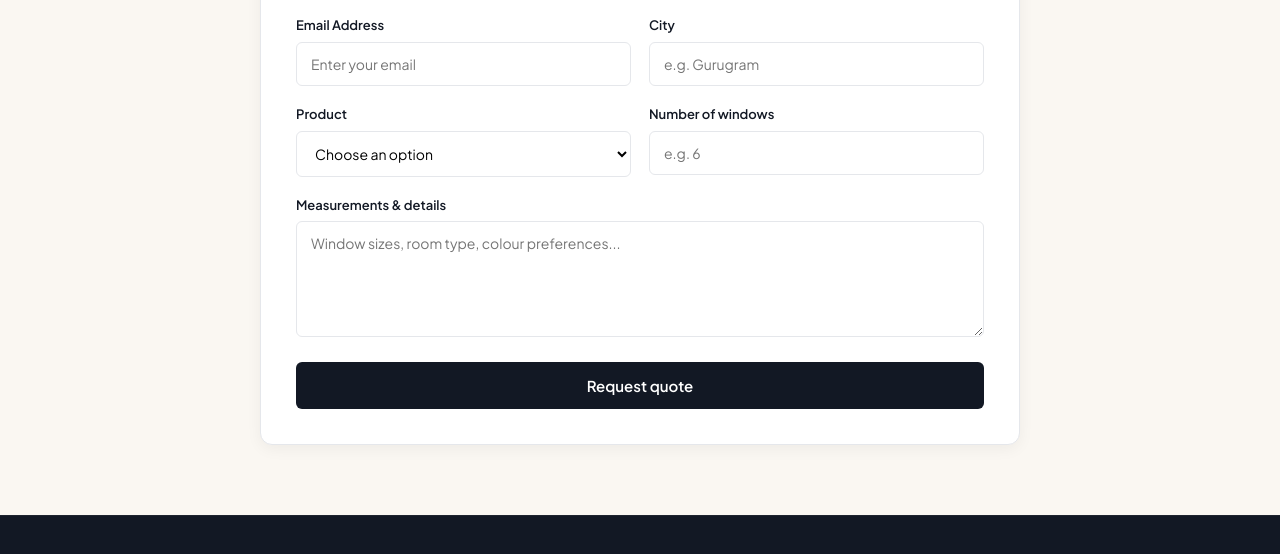
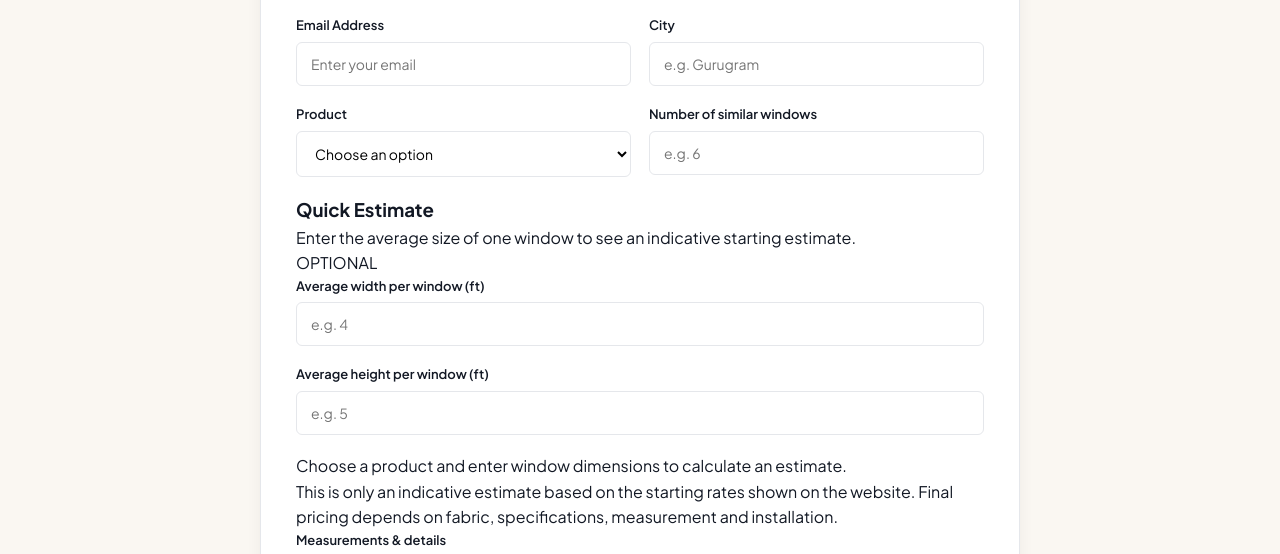
Before and after one commit to seenukumar-art/The-blind-Scource, a plain HTML site: page quote.html in a window 1280 px wide. Shown: the part 632-1186 px from the top of the page. Drawn offline with nearby package versions, Linux system fonts and the light colour scheme; a web font is replaced by a local one.

Commit message:
Add indicative window-covering estimate to quote form

```diff
--- a/quote.html
+++ b/quote.html
@@ -49,8 +49,32 @@
             <div class="form-row"><div class="form-group"><label for="email">Email Address</label><input type="email" id="email" name="email" placeholder="Enter your email"></div><div class="form-group"><label for="city">City</label><input type="text" id="city" name="city" placeholder="e.g. Gurugram" required></div></div>
             <div class="form-row">
                 <div class="form-group"><label for="service">Product</label><select id="service" name="service" required><option value="" disabled selected>Choose an option</option><option>Roller Blinds</option><option>Zebra Blinds</option><option>Roman Blinds</option><option>Wooden Blinds</option><option>Bamboo Blinds</option><option>Blackout Blinds</option><option>Motorized Blinds</option><option>Curtains</option><option>Other</option></select></div>
-                <div class="form-group"><label for="windows">Number of windows</label><input type="number" id="windows" name="windows" placeholder="e.g. 6"></div>
+                <div class="form-group"><label for="windows">Number of similar windows</label><input type="number" id="windows" name="windows" min="1" max="100" step="1" placeholder="e.g. 6"></div>
             </div>
+
+            <div class="estimate-panel" id="estimate-calculator">
+                <div class="estimate-panel-heading">
+                    <div>
+                        <h3>Quick Estimate</h3>
+                        <p>Enter the average size of one window to see an indicative starting estimate.</p>
+                    </div>
+                    <span class="estimate-kicker">OPTIONAL</span>
+                </div>
+                <div class="estimate-grid">
+                    <div class="form-group">
+                        <label for="window-width">Average width per window (ft)</label>
+                        <input type="number" id="window-width" name="window_width_ft" min="0.1" max="50" step="0.1" inputmode="decimal" placeholder="e.g. 4">
+                    </div>
+                    <div class="form-group">
+                        <label for="window-height">Average height per window (ft)</label>
+                        <input type="number" id="window-height" name="window_height_ft" min="0.1" max="50" step="0.1" inputmode="decimal" placeholder="e.g. 5">
+                    </div>
+                </div>
+                <output class="estimate-output" id="estimate-output" aria-live="polite">Choose a product and enter window dimensions to calculate an estimate.</output>
+                <p class="estimate-disclaimer">This is only an indicative estimate based on the starting rates shown on the website. Final pricing depends on fabric, specifications, measurement and installation.</p>
+                <input type="hidden" id="indicative-estimate" name="indicative_estimate" data-whatsapp-label="Indicative starting estimate" value="">
+            </div>
+
             <div class="form-group"><label for="details">Measurements & details</label><textarea id="details" name="details" rows="5" placeholder="Window sizes, room type, colour preferences..."></textarea></div>
             <button type="submit" class="submit-btn">Request quote</button>
         </form>
```
